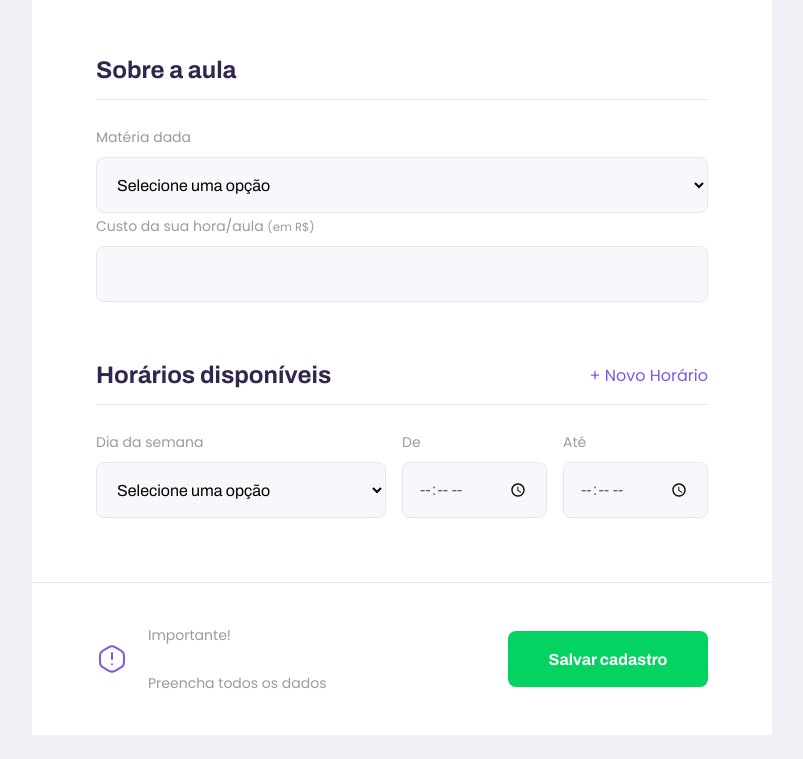
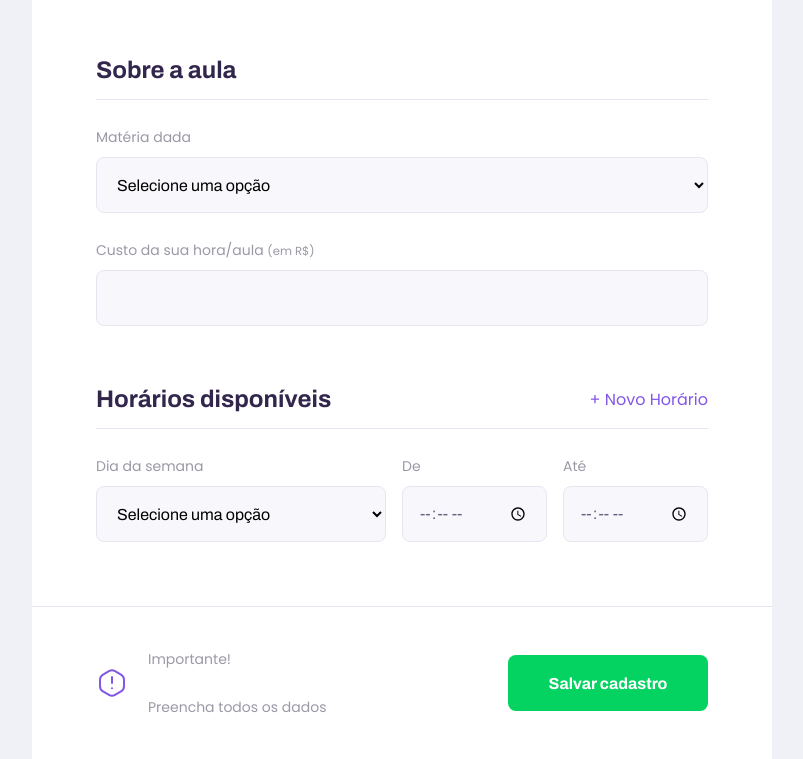
Before and after one commit to VAHOli/Proffy_NLW2, a plain HTML site: page give-classes.html in a window 1280 px wide. Shown: the part 981-1740 px from the top of the page, without its empty margins (238-1041 px from the left). Before the commit the page ends 1716 px from the top, so only its background shows below. Drawn offline with Linux system fonts and the light colour scheme.

Commit message:
Update page-give-classes.css

```diff
--- a/styles/partials/page-give-classes.css
+++ b/styles/partials/page-give-classes.css
@@ -42,6 +42,7 @@
     font-size: 700 1.6rem Archivo;
     cursor: pointer;
     transition: 0.2s;
+    outline: 0;
 
 }
 
@@ -55,7 +56,7 @@
 
 #page-give-classes .input-block+.input-block,
 #page-give-classes .input-block+.textarea-block,
-#page-give-classes .input-block+.select-block {
+#page-give-classes .select-block+.input-block {
     margin-top: 2.4rem;
 }
 
@@ -140,6 +141,4 @@
         width: 200px;
     }
 
-
-
 }
```
